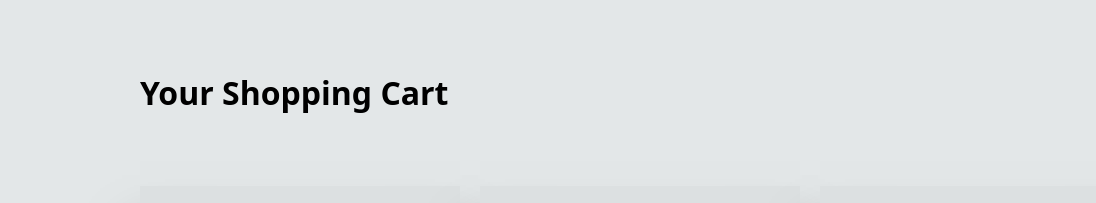
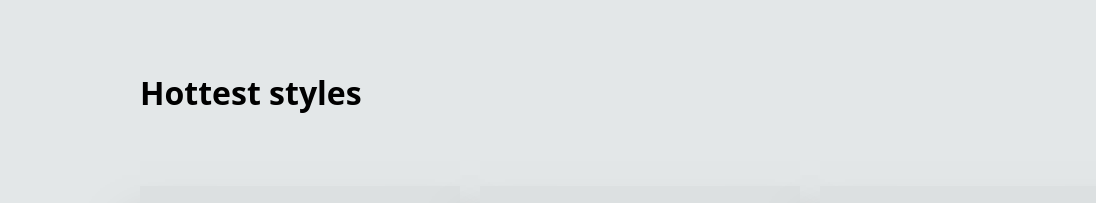
Before and after one commit to desolaafujah/StoreFront, a plain HTML site: page shopping.html in a window 1280 px wide. Shown: the top 203 px of the page, 0-1096 px from the left. Drawn offline with Linux system fonts and the light colour scheme.

Commit message:
title changed

```diff
--- a/shopping.html
+++ b/shopping.html
@@ -11,7 +11,7 @@
 
     <div class="container">
         <header>
-            <h1>Your Shopping Cart</h1>
+            <h1>Hottest styles</h1>
             <div class="shopping">
                 <img src="image/shopping.svg">
                 <span class="quantity">0</span>
```
